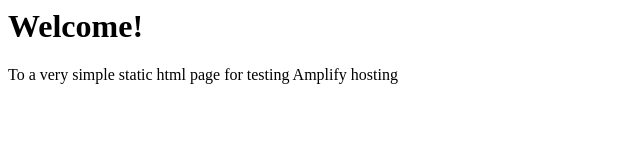
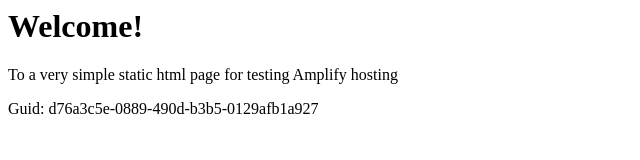
Before and after one commit to aws-aemilia-iad/Github-PR-Commit-Integration-Test-DoNotTouch-GitHubAutoBuildCanaryTest-v1-gamma-us-east-1, a website: page src/index.html in a window 1280 px wide. Shown: the whole page, without its empty margins (0-640 px from the left). Drawn offline with Linux system fonts and the light colour scheme.

Commit message:
commit from integ tests

```diff
--- a/src/index.html
+++ b/src/index.html
@@ -1,3 +1,5 @@
+
+
 <html lang="en">
 
 <head>
@@ -10,6 +12,6 @@
 <body>
     <h1>Welcome!</h1>
     <p>To a very simple static html page for testing Amplify hosting</p>
-</body>
+    <p>Guid: d76a3c5e-0889-490d-b3b5-0129afb1a927</p></body>
 
 </html>
```
